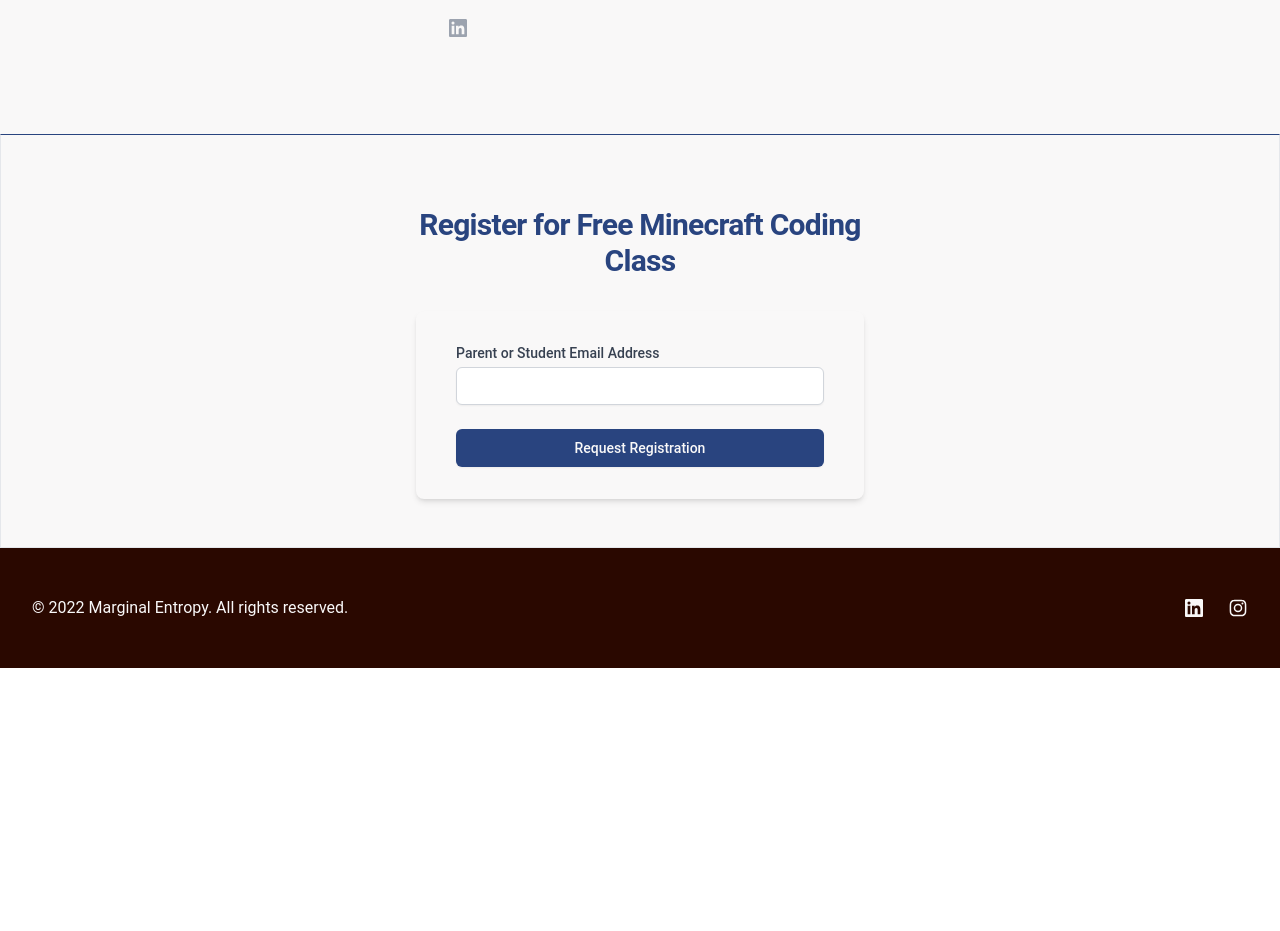
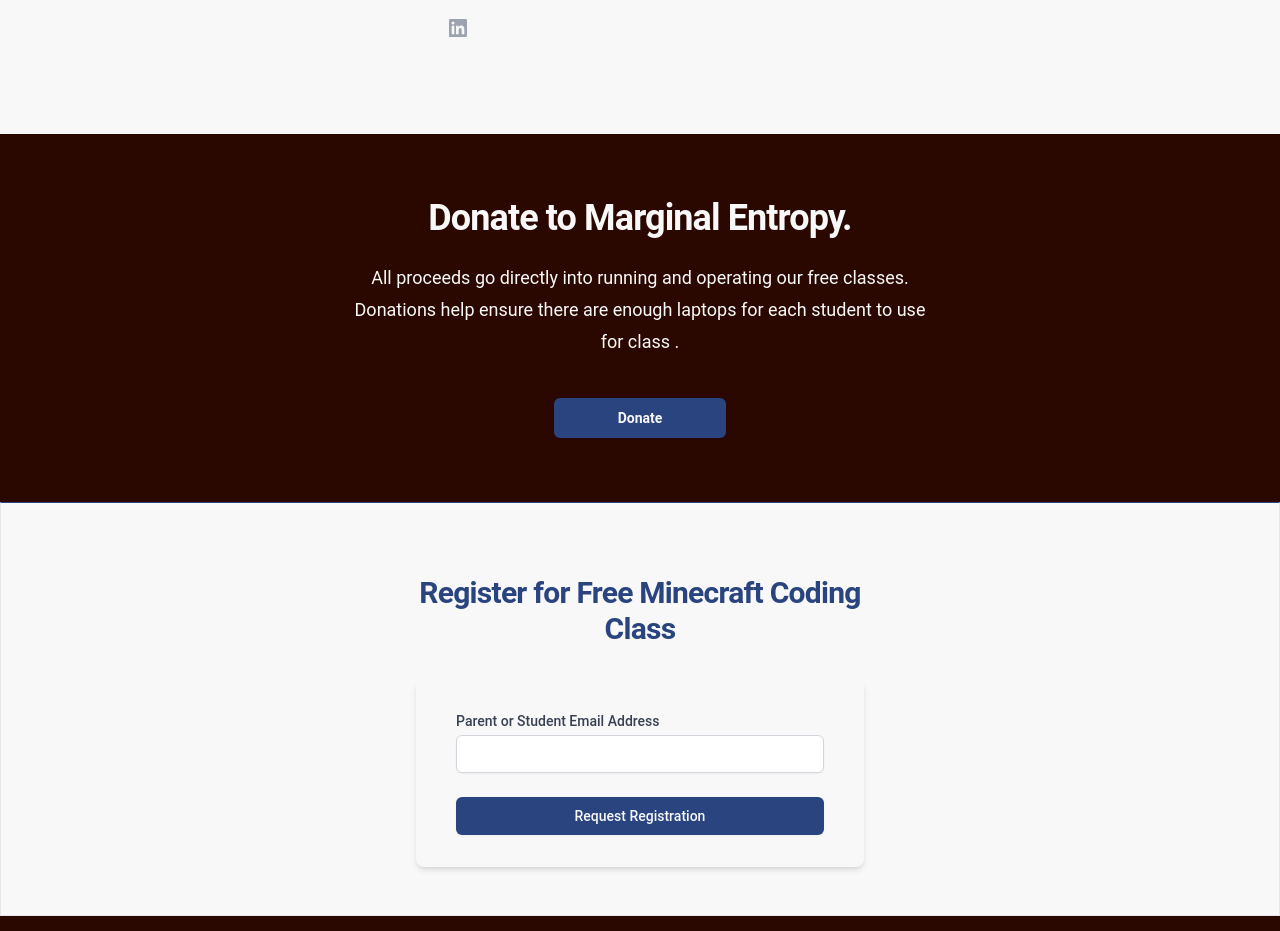
Before and after one commit to fwnanodev/marginal-entropy, a React (Create React App) app: page / in a window 1280 px wide. Shown: the part 3422-4353 px from the top of the page. Before the commit the page ends 4090 px from the top, so only its background shows below. Built offline with nearby package versions, Linux system fonts and the light colour scheme.

Commit message:
Add DonateButtonUrl

```diff
--- /dev/null
+++ b/src/components/DonageButtonUrl.jsx
@@ -0,0 +1,25 @@
+export const DonateButtonUrl = () => {
+  return (
+    <div className="bg-siennaRed">
+      <div className="px-6 py-16 sm:px-6 lg:px-8">
+        <div className="mx-auto max-w-2xl text-center">
+          <h2 className="text-3xl font-bold tracking-tight text-white sm:text-4xl">
+            Donate to Marginal Entropy.
+          </h2>
+          <p className="mx-auto mt-6 max-w-xl text-lg leading-8 text-white">
+            All proceeds go directly into running and operating our free classes. Donations help
+            ensure there are enough laptops for each student to use for class .
+          </p>
+          <div className="mt-10 flex items-center justify-center gap-x-6">
+            <a
+              href="https://www.paypal.com/donate/?hosted_button_id=9WD47FSBYCV3N"
+              className="rounded-md bg-blue px-16 py-2.5 text-sm font-semibold text-white shadow-sm hover:bg-blueLight focus-visible:outline focus-visible:outline-2 focus-visible:outline-offset-2 focus-visible:outline-indigo-600"
+            >
+              Donate
+            </a>
+          </div>
+        </div>
+      </div>
+    </div>
+  );
+};
--- a/src/pages/LandingPage.jsx
+++ b/src/pages/LandingPage.jsx
@@ -1,5 +1,6 @@
 import Biographies from "../components/Biographies";
 import ClassInfo from "../components/ClassInfo";
+import { DonateButtonUrl } from "../components/DonageButtonUrl";
 import MissionHero from "../components/MissionHero";
 import SignUp from "../components/SignUp";
 
@@ -9,6 +10,7 @@
       <MissionHero />
       <ClassInfo />
       <Biographies />
+      <DonateButtonUrl />
       <SignUp />
     </>
   );
--- a/tailwind.config.js
+++ b/tailwind.config.js
@@ -8,6 +8,7 @@
       },
       colors: {
         blue: "#29447f",
+        blueLight: "#39548f",
         slateGray: "#708090",
         rose: "#f05365",
         siennaRed: "#2a0800",
```
